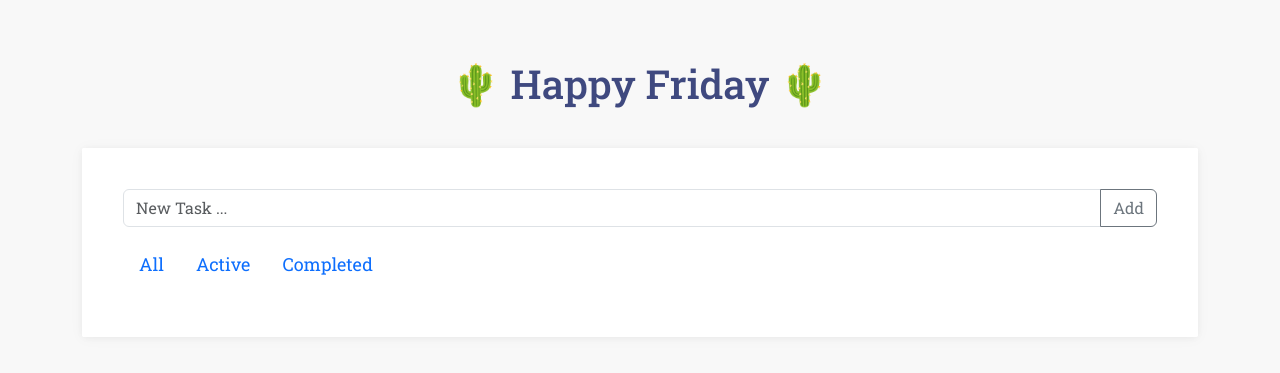
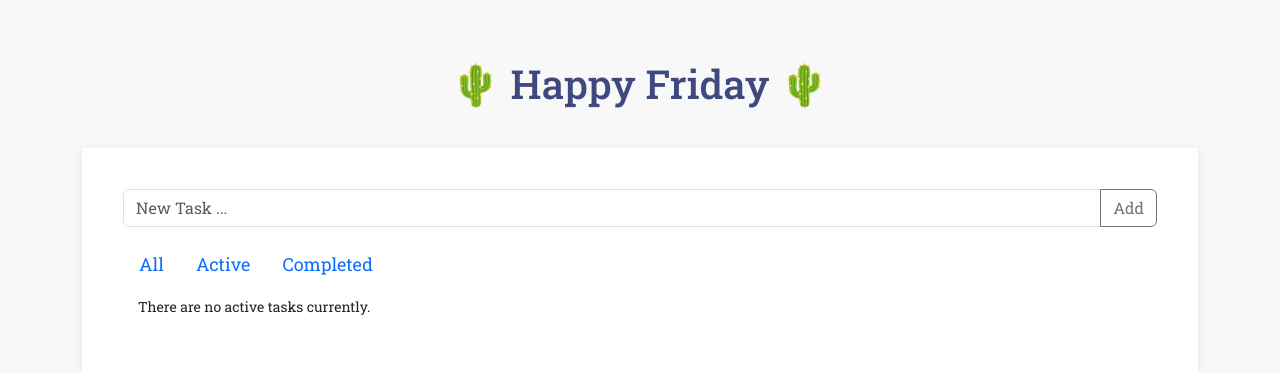
Before and after one commit to buholica/Todo-list, a Flask app: page /active-tasks in a window 1280 px wide. Shown: the top 373 px of the page. Run offline with Flask 3, Linux system fonts and the light colour scheme; some libraries are stand-ins or nearby versions.

Commit message:
Add messages for empty tasks list

```diff
--- a/data.json
+++ b/data.json
@@ -2,8 +2,8 @@
     "list1": [
         {
             "id": 0,
-            "date": "Wednesday",
-            "description": "Have a magnificent day)",
+            "date": "Friday",
+            "description": "Create a todo list",
             "status": "completed"
         }
     ]
--- a/main.py
+++ b/main.py
@@ -1,48 +1,34 @@
-from flask import Flask, render_template, request, redirect
-from flask_bootstrap import Bootstrap5
-# import requests
-# from dotenv import load_dotenv
+from flask import Flask, render_template, request, redirect, flash
 import os
 from day import Day
 import json
 
-# load_dotenv("C:\\Users\\Oksana\\Desktop\\passwords.env.txt")
-
 app = Flask(__name__)
 app.config['SECRET_KEY'] = os.environ.get('FLASK_KEY')
-Bootstrap5(app)
-
-# SHEETY_TOKEN = os.getenv("SHEETY_TOKEN_TODO_L")
-# DOC_ID = os.getenv("DOC_ID_TODO_L")
-# sheety_endpoint = "https://api.sheety.co/2af8e23237aae490a742fcae381a9e81/todoList/list1"
-
-# sheety_headers = {
-#     "Authorization": f"Bearer {SHEETY_TOKEN}",
-# }
 
 today = Day()
 
 
 @app.route('/', methods=['GET'])
 def homepage():
-    # sheety_response = requests.get(sheety_endpoint, headers=sheety_headers)
-    # data = sheety_response.json()["list1"]
     with open('data.json') as data_json:
         data = json.load(data_json)["list1"]
     all_tasks = [task for task in data]
-    print(all_tasks)
-    return render_template("index.html", tasks=all_tasks, day=today.day)
+
+    message = "Please, add a new task."
+
+    return render_template("index.html", tasks=all_tasks, day=today.day, message=message)
 
 
 @app.route('/active-tasks', methods=['GET'])
 def show_active_tasks():
-    # sheety_response = requests.get(sheety_endpoint, headers=sheety_headers)
-    # data = sheety_response.json()["list1"]
     with open('data.json') as data_json:
         data = json.load(data_json)["list1"]
     active_tasks = [task for task in data if task["status"] == "active"]
 
-    return render_template("index.html", tasks=active_tasks, day=today.day)
+    message = "There are no active tasks currently."
+
+    return render_template("index.html", tasks=active_tasks, day=today.day, message=message)
 
 
 @app.route("/completed_task", methods=['GET'])
@@ -51,7 +37,9 @@ def show_completed_tasks():
         data = json.load(data_json)
     completed_tasks = [task for task in data["list1"] if task["status"] == "completed"]
 
-    return render_template("index.html", tasks=completed_tasks, day=today.day)
+    message = "There are no completed tasks currently."
+
+    return render_template("index.html", tasks=completed_tasks, day=today.day, message=message)
 
 
 @app.route('/add_task', methods=['POST'])
@@ -59,14 +47,8 @@ def add_task():
     new_task = request.form.get('new-task')
     with open('data.json') as data_json:
         data = json.load(data_json)["list1"]
-    # sheety_data = {
-    #     "list1": {
-    #         "date": today.day,
-    #         "text": new_task,
-    #         "status": "active"
-    #     }
-    # }
-    sheety_data = {
+
+    new_data = {
             "id": len(data),
             "date": today.day,
             "description": new_task,
@@ -76,11 +58,10 @@ def add_task():
     with open('data.json') as data_json:
         data = json.load(data_json)
 
-    data["list1"].append(sheety_data)
+    data["list1"].append(new_data)
 
     with open('data.json', "w") as data_json:
         json.dump(data, data_json, indent=4, separators=(',', ': '))
-    # requests.post(sheety_endpoint, json=sheety_data, headers=sheety_headers)
 
     return redirect('/')
 
@@ -120,4 +101,4 @@ def remove_task():
 
 
 if __name__ == '__main__':
-    app.run(debug=False)
+    app.run(debug=True)
--- a/static/css/style.css
+++ b/static/css/style.css
@@ -39,6 +39,11 @@ h1 {
     box-shadow: 0 1px 15px rgba(0,0,0,0.04), 0 1px 6px rgba(0,0,0,0.04);
 }
 
+.message {
+    font-size: 14px;
+    margin-left: 15px;
+}
+
 @media only screen and (max-width: 600px) {
     h1 {
         margin: 50px 10px;
--- a/templates/index.html
+++ b/templates/index.html
@@ -37,6 +37,9 @@
                             <li role="presentation" class="nav-item completed-task"><a href="{{url_for('show_completed_tasks')}}" class="nav-link">Completed</a></li>
                         </ul>
                         <div class="todo-list">
+                            {% if tasks|length == 0: %}
+                                <p class="message">{{message}}</p>
+                            {% endif %}
                             {% for task in tasks: %}
                                 <div class="todo-item row align-items-center">
                                     <div class="col-lg-1 col-md-1 col-sm-1 col-sxs-1 col-1 text-start">
@@ -50,7 +53,11 @@
                                         </form>
                                     </div>
                                     <div class="col-lg-10 col-md-10 col-sm-10 col-xs-10 col-8">
-                                        <span class="task">{{task["description"]}}</span>
+                                        {% if task["status"] == "completed": %}
+                                            <span class="task"style="text-decoration: line-through">{{task["description"]}}</span>
+                                        {% else %}
+                                            <span class="task">{{task["description"]}}</span>
+                                        {% endif %}
                                     </div>
                                     <div class="col-lg-1 col-md-1 col-sm-1 col-xs-1 col-1 text-end">
                                         <form action="/remove_task" method="post">
```
